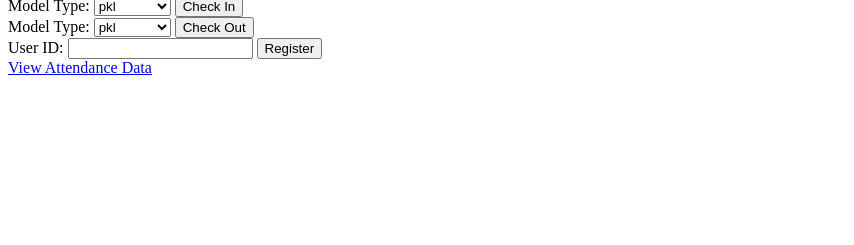
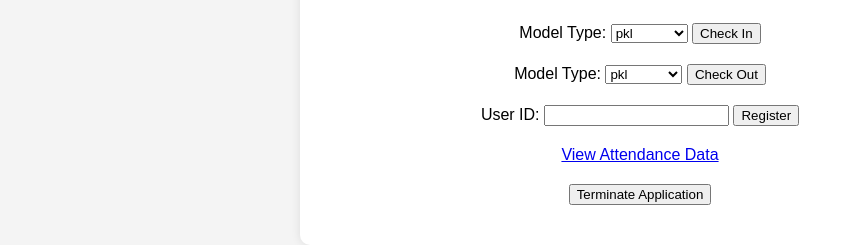
Before and after one commit to TwelveNight/emotion_attendance_system, a Flask app: page / in a window 1280 px wide. Shown: the part 568-813 px from the top of the page, without its empty margins (0-854 px from the left). Before the commit the page ends 643 px from the top, so only its background shows below. Run offline with Flask 3, Linux system fonts and the light colour scheme.

Commit message:
ui:optimize web ui

```diff
--- a/templates/index.html
+++ b/templates/index.html
@@ -3,29 +3,81 @@
 <head>
     <meta charset="UTF-8">
     <title>Emotion-based Attendance System</title>
+    <style>
+        body, html {
+            height: 100%;
+            margin: 0;
+            display: flex;
+            justify-content: center;
+            align-items: center;
+            font-family: Arial, sans-serif;
+            background-color: #f4f4f4;
+        }
+        .container {
+            text-align: center;
+            background-color: white;
+            padding: 20px;
+            border-radius: 10px;
+            box-shadow: 0 0 10px rgba(0, 0, 0, 0.1);
+        }
+        img {
+            border-radius: 10px;
+        }
+        form {
+            margin: 20px 0;
+        }
+    </style>
+    <script>
+        function showAlert(message) {
+            alert(message);
+        }
+
+        function submitForm(formId) {
+            var form = document.getElementById(formId);
+            var modelType = form.querySelector('select[name="model_type"]').value;
+            var formData = new FormData(form);
+            formData.append('model_type', modelType);
+
+            var xhr = new XMLHttpRequest();
+            xhr.open(form.method, form.action, true);
+            xhr.onreadystatechange = function () {
+                if (xhr.readyState === 4 && xhr.status === 200) {
+                    var response = xhr.responseText;
+                    if (response.startsWith("Success:")) {
+                        var emotion = response.split(':')[1];
+                        showAlert("Check-in successful. Emotion: " + emotion);
+                    } else {
+                        showAlert(response);
+                    }
+                }
+            };
+            xhr.send(formData);
+        }
+    </script>
 </head>
 <body>
+<div class="container">
     <h1>Emotion-based Attendance System</h1>
     <div>
         <img src="{{ url_for('video_feed') }}" width="640" height="480">
     </div>
-<form action="/check_in" method="post">
+    <form id="check_in_form" action="/check_in" method="post">
         <label for="model_type_check_in">Model Type:</label>
         <select id="model_type_check_in" name="model_type">
             <option value="pkl">pkl</option>
             <option value="deepface">deepface</option>
             <option value="h5">h5</option>
         </select>
-    <button type="submit">Check In</button>
+        <button type="button" onclick="submitForm('check_in_form')">Check In</button>
     </form>
-<form action="/check_out" method="post">
+    <form id="check_out_form" action="/check_out" method="post">
         <label for="model_type_check_out">Model Type:</label>
         <select id="model_type_check_out" name="model_type">
             <option value="pkl">pkl</option>
             <option value="deepface">deepface</option>
             <option value="h5">h5</option>
         </select>
-    <button type="submit">Check Out</button>
+        <button type="button" onclick="submitForm('check_out_form')">Check Out</button>
     </form>
     <form action="/register" method="post">
         <label for="user_id_register">User ID:</label>
@@ -33,5 +85,9 @@
         <button type="submit">Register</button>
     </form>
     <a href="/view_attendance">View Attendance Data</a>
+    <form action="/terminate" method="post">
+        <button type="submit">Terminate Application</button>
+    </form>
+</div>
 </body>
 </html>
```
Also changed, not shown: templates/message.html (deleted, +0 -11 lines). Lines whose indentation alone changed are shown as unchanged.
